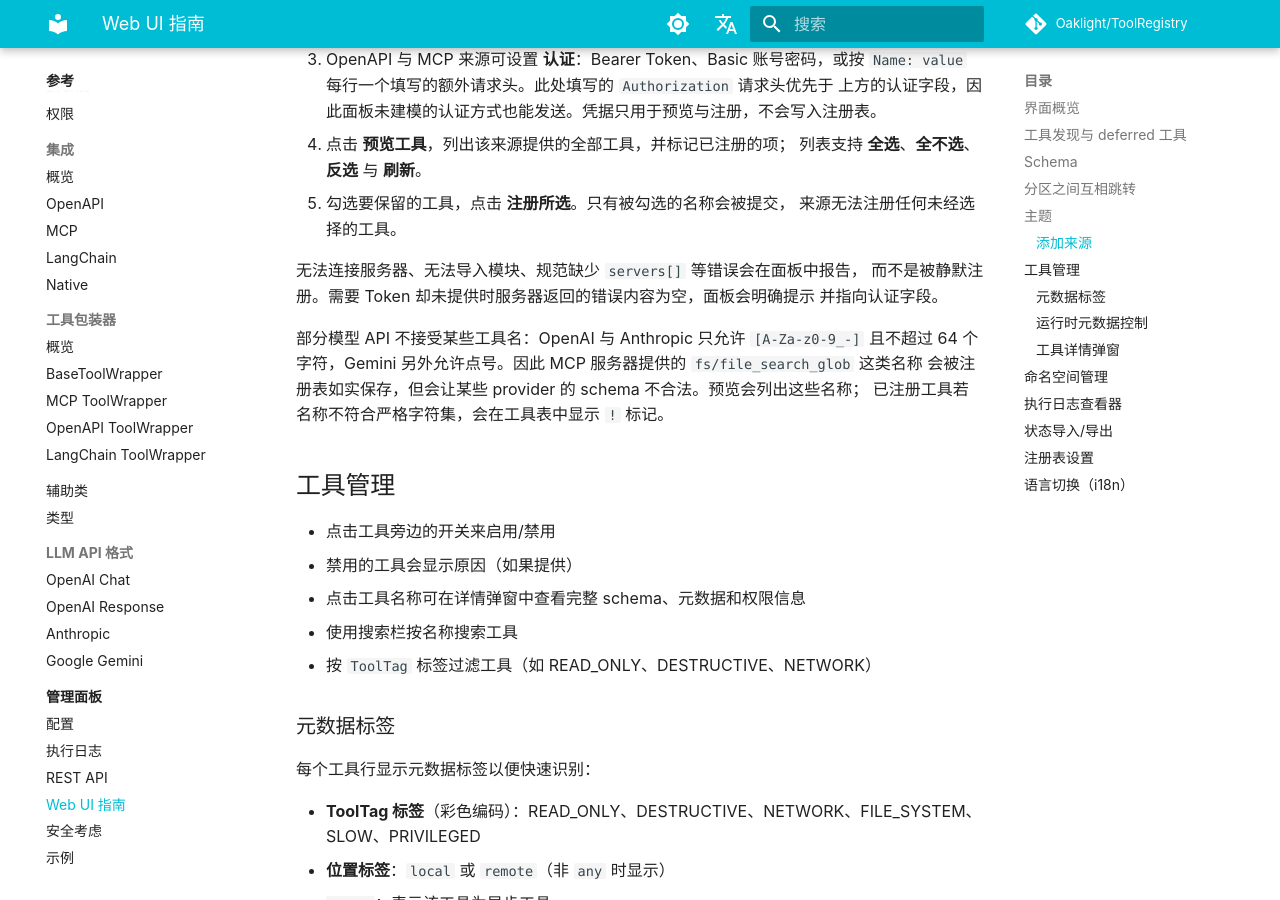
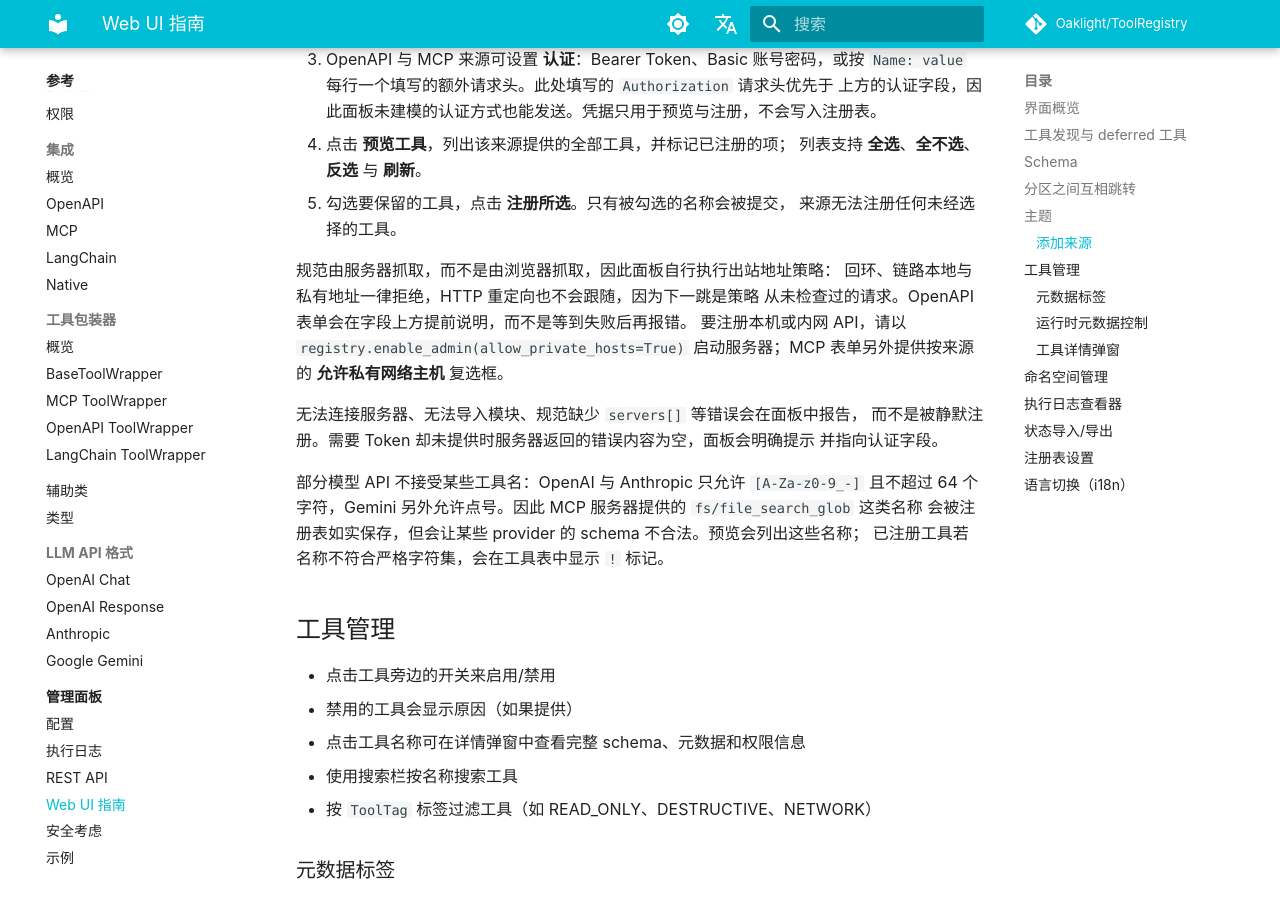
Before and after one commit to Oaklight/ToolRegistry, an MkDocs documentation site: the page built from docs/admin/web-ui.md, in a window 1280 px wide and 900 px high, scrolled down 2977 px. Built offline with MkDocs 1.6.1 and Material for MkDocs 9.7.7, drawn with Linux system fonts in a browser that asks for light colours; some web fonts are replaced; comment, search, counter and statistics services are not loaded.

Commit message:
docs: 说明面板的抓取策略并展示私有地址开关（#370）

```diff
--- a/docs/admin/web-ui.md
+++ b/docs/admin/web-ui.md
@@ -105,6 +105,12 @@
 5. 勾选要保留的工具，点击 **注册所选**。只有被勾选的名称会被提交，
    来源无法注册任何未经选择的工具。
 
+规范由服务器抓取，而不是由浏览器抓取，因此面板自行执行出站地址策略：
+回环、链路本地与私有地址一律拒绝，HTTP 重定向也不会跟随，因为下一跳是策略
+从未检查过的请求。OpenAPI 表单会在字段上方提前说明，而不是等到失败后再报错。
+要注册本机或内网 API，请以 `registry.enable_admin(allow_private_hosts=True)`
+启动服务器；MCP 表单另外提供按来源的 **允许私有网络主机** 复选框。
+
 无法连接服务器、无法导入模块、规范缺少 `servers[]` 等错误会在面板中报告，
 而不是被静默注册。需要 Token 却未提供时服务器返回的错误内容为空，面板会明确提示
 并指向认证字段。
```
Also changed, not shown: docs/changelog.md (+1 -1 lines).
